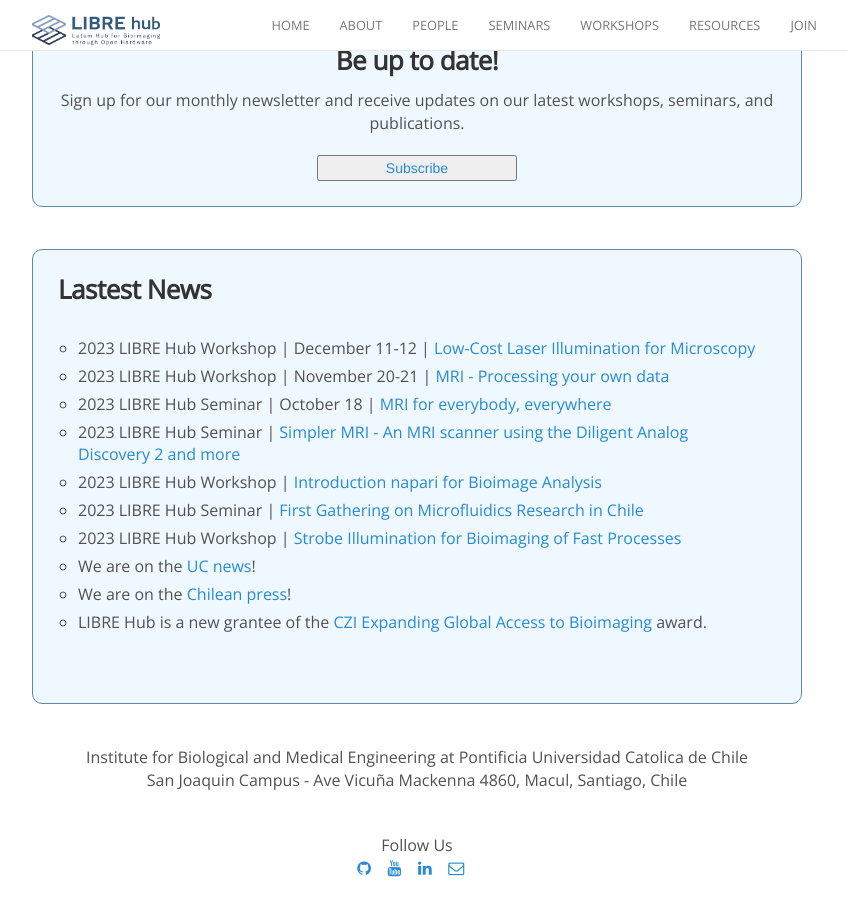
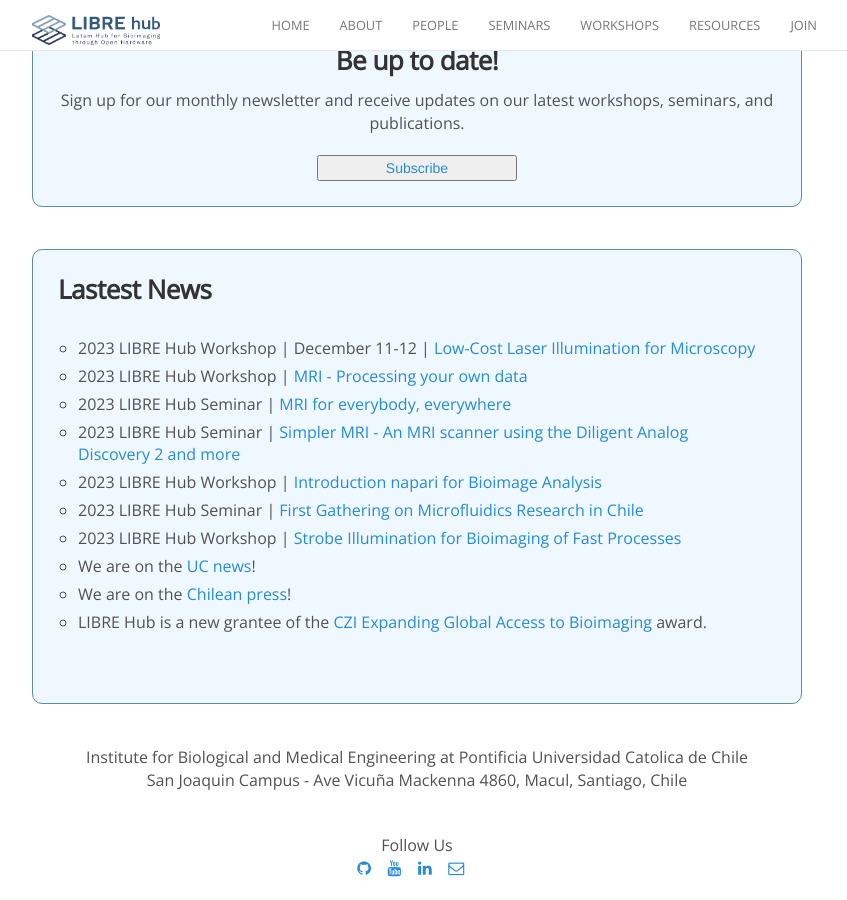
Before and after one commit to LIBREhub/LIBREhub.github.io, a Jekyll site: the page built from index.html, in a window 1280 px wide and 900 px high, scrolled down 608 px. Shown: the whole window, without its empty margins (223-1070 px from the left). Built offline with Jekyll 4.4.1, drawn with Linux system fonts in a browser that asks for light colours; nearby versions of some CDN libraries.

Commit message:
Update latest news

```diff
--- a/_data/news.yml
+++ b/_data/news.yml
@@ -2,10 +2,10 @@
   details: 2023 LIBRE Hub Workshop | December 11-12 | <a href="https://librehub.github.io/2023/07/30/laserillum-ws.html" target="_blank">Low-Cost Laser Illumination for Microscopy</a>
 
 - date: 2023-10-13
-  details: 2023 LIBRE Hub Workshop | November 20-21 | <a href="https://librehub.github.io/2023/08/01/mri-data-ws.html" target="_blank">MRI - Processing your own data</a>
+  details: 2023 LIBRE Hub Workshop | <a href="https://librehub.github.io/2023/08/01/mri-data-ws.html" target="_blank">MRI - Processing your own data</a>
 
 - date: 2023-09-13
-  details: 2023 LIBRE Hub Seminar | October 18 | <a href="https://librehub.github.io/2023/09/12/joseba-alonso.html" target="_blank">MRI for everybody, everywhere</a>
+  details: 2023 LIBRE Hub Seminar | <a href="https://librehub.github.io/2023/09/12/joseba-alonso.html" target="_blank">MRI for everybody, everywhere</a>
 
 - date: 2023-09-08
   details: 2023 LIBRE Hub Seminar | <a href="https://librehub.github.io/2023/09/08/steven-wright.html" target="_blank">Simpler MRI - An MRI scanner using the Diligent Analog Discovery 2 and more</a>
```
